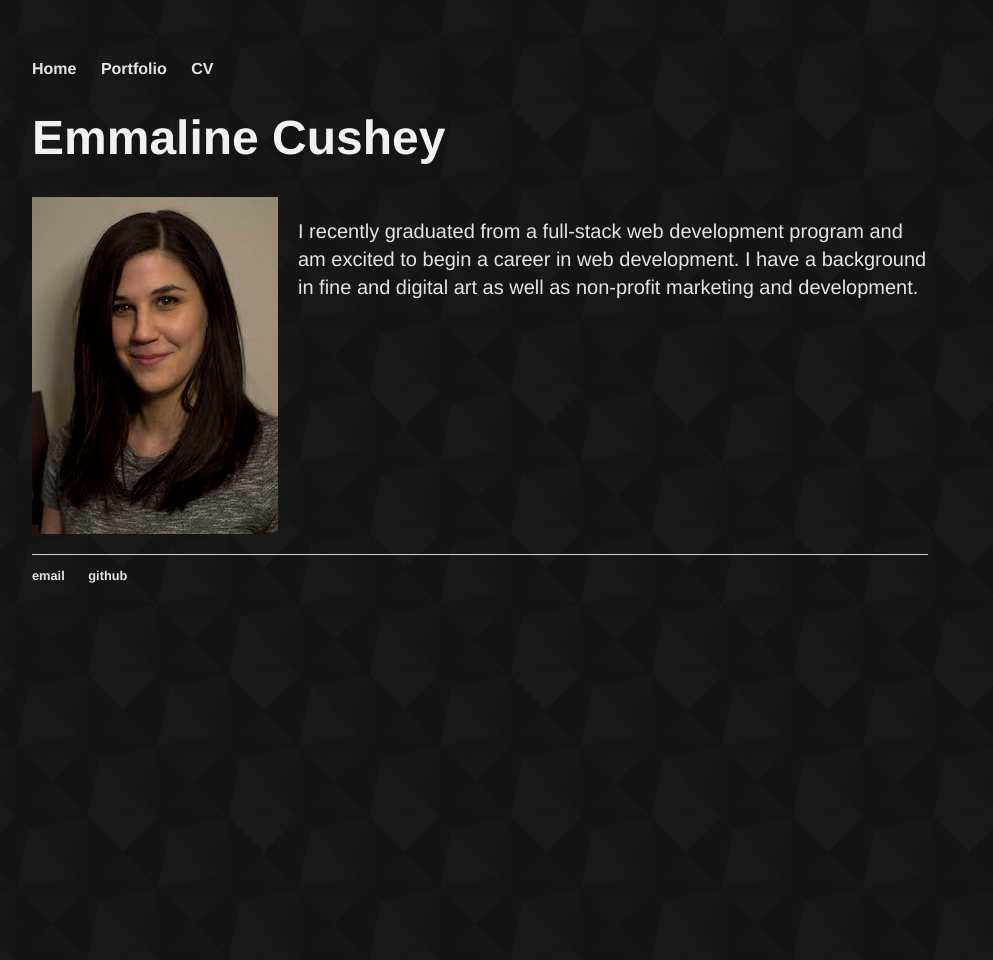
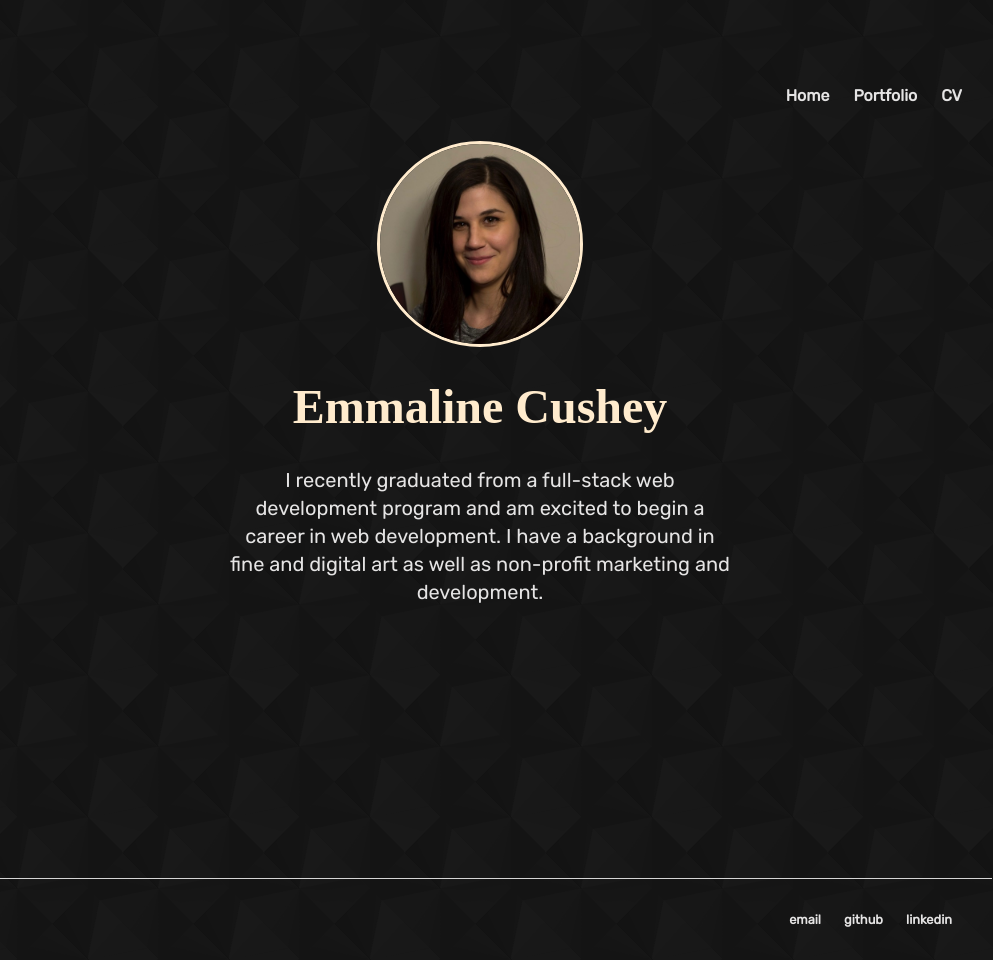
Before and after one commit to emmalinerc/emmalinerc.github.io, a Jekyll site: the page built from index.html, in a window 1280 px wide. Shown: the whole page, without its empty margins (160-1153 px from the left). Built offline with Jekyll 4.4.1, drawn with Linux system fonts in a browser that asks for light colours; some web fonts are replaced; before the commit the page ends 900 px from its top, so only the background shows below that.

Commit message:
styling changes

```diff
--- a/_layouts/default.html
+++ b/_layouts/default.html
@@ -4,11 +4,12 @@
     <title>{{ page.title }}</title>
 
     <link rel="stylesheet" type="text/css" href="/css/main.css">
-
+    <link href="https://fonts.googleapis.com/css?family=Rubik|Trirong" rel="stylesheet">
   </head>
 
 
   <body>
+<div class="container">
     <nav>
 <ul>
 <li><a href="/">Home</a></li>
@@ -16,7 +17,7 @@
 <li><a href="/cv">CV</a></li>
 </ul>
     </nav>
-<div class="container">
+
 
   {{ content }}
 
@@ -26,6 +27,7 @@
    <ul>
    <li><a href="mailto:emmalinerc@gmail.com">email</a></li>
    <li><a href="https://github.com/emmalinerc">github</a></li>
+   <li><a href="https://www.linkedin.com/in/emmaline-cushey-142581130/">linkedin</a></li>
    </ul>
   </footer>
   </body>
--- a/css/main.css
+++ b/css/main.css
@@ -1,9 +1,15 @@
+html {
+    height: 100%;
+}
 body {
     margin: 60px auto;
-    width: 70%;
+    width: 80%;
+    display: flex;
+    flex-direction: column;
+    height: 100vh;
 }
 nav ul, footer ul {
-    font-family:'Helvetica', 'Arial', 'Sans-Serif';
+    font-family: Rubik;
     padding: 0px;
     list-style: none;
     font-weight: bold;
@@ -15,24 +21,35 @@ nav ul li, footer ul li {
 a {
     text-decoration: none;
     color: #E5E4E4;
-    font-family:'Helvetica', 'Arial', 'Sans-Serif';
+    font-family: Rubik;
 }
 a:hover {
-    text-decoration: underline;
+    /* text-decoration: underline; */
+    color: blanchedalmond;
 }
 h1 {
     font-size: 3em;
-    font-family:'Helvetica', 'Arial', 'Sans-Serif';
-    color: #F1F1F1;
+    font-family: Triong;
+    color: blanchedalmond;
+    text-align: center;
 }
 p {
     font-size: 1.25em;
     line-height: 1.4em;
     color: #E5E4E4;
+    font-family: Rubik;
+    text-align: center;
+}
+nav{
+    text-align: right;
 }
 footer {
     border-top: 1px solid #d5d5d5;
     font-size: .8em;
+    text-align: right;
+    flex-shrink: 0;
+    padding: 20px;
+
 }
 
 ul.posts {
@@ -45,16 +62,33 @@ ul.posts li {
 }
 #wrapper {
     padding-bottom: 20px;
-    overflow: hidden;
-}
-#first {
-    float:left;
-}
-#second {
-    padding-left: 20px;
-    overflow: hidden;
-    font-family:'Helvetica', 'Arial', 'Sans-Serif';
 }
 body {
     background-image: url("/images/diagmonds.png");
 }
+.profilepic {
+    border-radius: 50%;
+    width: 200px;
+    height: 200px;
+    display: block;
+    margin-left: auto;
+    margin-right: auto;
+    border-style: solid;
+    border-color: blanchedalmond;
+}
+.profilepic:hover {
+    transition: all 0.3s ease-in-out 0s;
+    transform: rotate(720deg) scaleX(10);;
+}
+.homepage {
+    /* display: block; */
+    margin-left: auto;
+    margin-right: auto;
+    width: 50%;
+    justify-content: center;
+    padding-top: 20px;
+}
+.container {
+    flex: 1 0 auto;
+    padding: 10px;
+}
--- a/index.html
+++ b/index.html
@@ -3,10 +3,12 @@ layout: default
 title: Emmaline Cushey
 ---
 
-		<div class="about">
-			<h1 >Emmaline Cushey</h1>
+		<div class="homepage">
+			<div>
+			<img class="profilepic", id="first" src="/images/LinkedIn.jpg" alt="Emmaline Cushey">
+			</div>
 			<div id="wrapper">
-				<img id="first" src="/images/LinkedIn.jpg" alt="Emmaline Cushey">
-				<p id="second">I recently graduated from a full-stack web development program and am excited to begin a career in web development. I have a background in fine and digital art as well as non-profit marketing and development.</p>
+					<h1 >Emmaline Cushey</h1>
+				<p>I recently graduated from a full-stack web development program and am excited to begin a career in web development. I have a background in fine and digital art as well as non-profit marketing and development.</p>
 			</div>
 		</div>
--- a/portfolio/index.html
+++ b/portfolio/index.html
@@ -6,6 +6,4 @@ title: Emmaline Cushey's Portfolio
 		<div class="about">
 			<h1>Portfolio</h1>
 
-				<a href="https://www.linkedin.com/in/emmaline-cushey-142581130/">Linkedin</a>
-				<br></br>
 		</div>
```
Also changed, not shown: images/LinkedIn.jpg.
